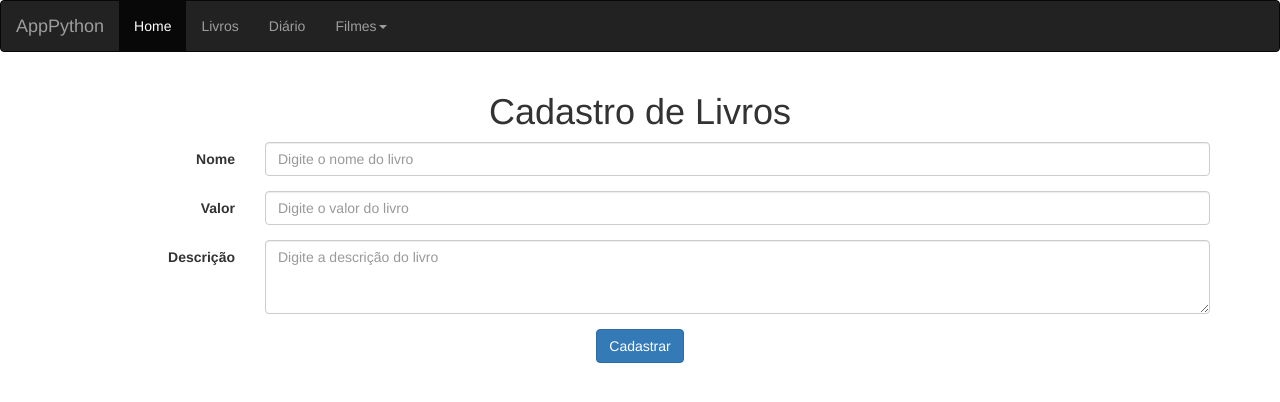
After one commit to StyvenNoronha/Avalia--oFilme, a Flask app: page /cadLivros in a window 1280 px wide. The commit adds this page. Shown: the top 402 px of the page. Run offline with Flask 3, Linux system fonts and the light colour scheme; some libraries are stand-ins or nearby versions.

Commit message:
Adicionando os Dados

```diff
--- a/core/routes.py
+++ b/core/routes.py
@@ -1,5 +1,5 @@
-from core import app
-from flask import render_template, request
+from core import app, db
+from flask import render_template, request, redirect, url_for
 from core.list_movie import list_movies
 from core.livros import Livro
 conteudos = []
@@ -31,3 +31,19 @@ def list_movie(props):
 @app.route('/livros')
 def list_books():
     return render_template("livros.html", livro=Livro.query.all())
+
+
+
+@app.route('/cadLivros', methods=["GET","POST"])
+def cadastro_livros():
+    nome = request.form.get('nome')
+    valor = request.form.get('valor')
+    descricao = request.form.get('descricao')
+
+    if request.method == 'POST':
+        livro= Livro(nome,descricao,valor)
+        db.session.add(livro)
+        db.session.commit()
+        return redirect(url_for('list_books'))
+
+    return render_template("cadastroLivros.html")
--- /dev/null
+++ b/core/templates/cadastroLivros.html
@@ -0,0 +1,31 @@
+{%extends 'base.html' %}
+{%block conteudo%}
+    <div class="container">
+        <h1 class="text-center">Cadastro de Livros</h1>
+        <form class="form-horizontal" action="{{ url_for('cadastro_livros') }}" method="POST">
+            <div class="form-group">
+                <label class="col-sm-2 control-label" for="nome">Nome</label>
+                <div class="col-sm-10">
+                    <input type="text" class="form-control" id="nome" name="nome" placeholder="Digite o nome do livro" required>
+                </div>
+            </div>
+            <div class="form-group">
+                <label class="col-sm-2 control-label" for="nome">Valor</label>
+                <div class="col-sm-10">
+                    <input type="text" class="form-control" id="valor" name="valor" placeholder="Digite o valor do livro" required>
+                </div>
+            </div>
+            <div class="form-group">
+                <label class="col-sm-2 control-label" for="descricao">Descrição</label>
+                <div class="col-sm-10">
+                    <textarea class="form-control" id="descricao" name="descricao" placeholder="Digite a descrição do livro" rows="3" required></textarea>
+                </div>
+            </div>
+            <div class="form-group text-center">
+                <div class="col-sm-12">
+                    <button type="submit" class="btn btn-primary">Cadastrar</button>
+                </div>
+            </div>
+        </form>
+    </div>
+    {%endblock%}
```
Also changed, not shown: core/templates/livros.html (+9 -7 lines).
